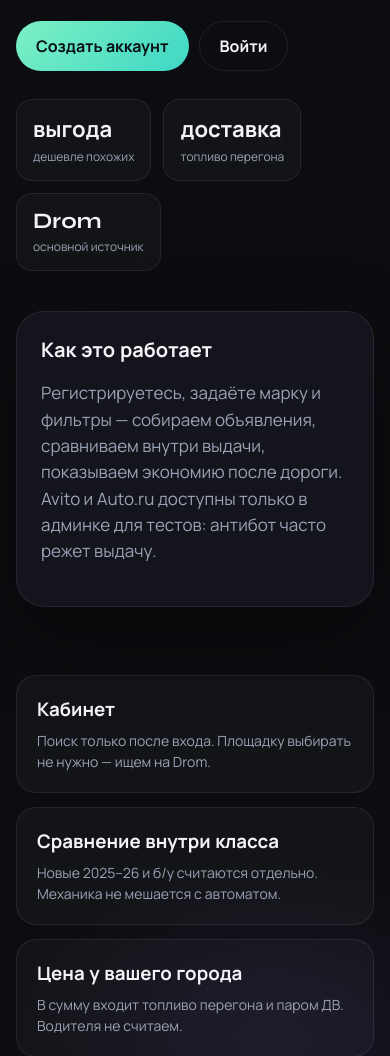
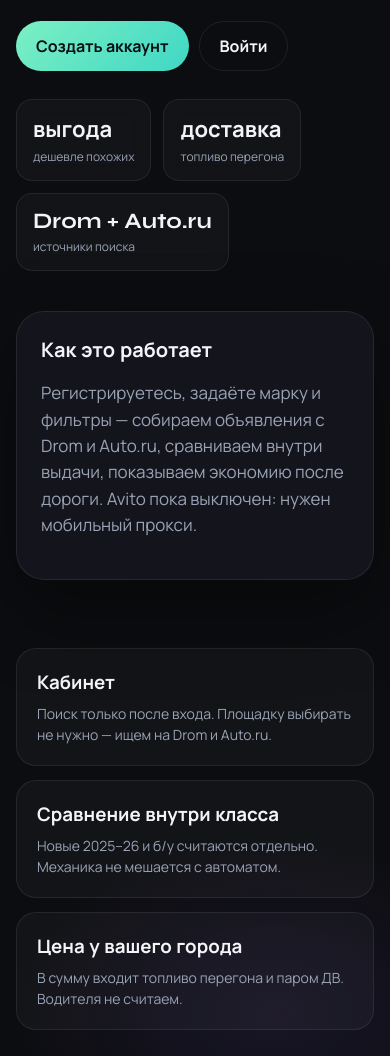
Before and after one commit to sentinel11-11/Dimas_Saas-MVP-parcers, a FastAPI app: page / in a window 390 px wide. Shown: the part 386-1442 px from the top of the page. Run offline with FastAPI, Linux system fonts and the light colour scheme.

Commit message:
Default user search to Drom and Auto.ru; leave Avito off.
Avito stays an admin-only checkbox until a mobile proxy is available.

Co-authored-by: arena-agent <297053741+arena-agent@users.noreply.github.com>

```diff
--- a/app/web/main.py
+++ b/app/web/main.py
@@ -300,7 +300,7 @@ async def search_cars(request: Request):
         return _login_redirect("/app")
     form = await request.form()
     data = {k: form.get(k) for k in form.keys()}
-    sources = ["drom"]
+    sources = ["drom", "autoru"]
     if user.is_admin:
         picked = form.getlist("sources")
         if picked:
@@ -327,9 +327,9 @@ async def create_search_job(request: Request):
     if not user:
         return JSONResponse({"error": "auth"}, status_code=401)
     form = await request.form()
-    sources = ["drom"]
+    sources = ["drom", "autoru"]
     if user.is_admin:
-        sources = form.getlist("sources") or ["drom"]
+        sources = form.getlist("sources") or ["drom", "autoru"]
     params = {
         "brand": form.get("brand"),
         "model": form.get("model"),
@@ -372,7 +372,7 @@ async def searches_save(request: Request):
     params = _form_params(
         brand=form.get("brand"),
         model=form.get("model"),
-        sources=["drom"],
+        sources=["drom", "autoru"],
         year_min=form.get("year_min") or 2018,
         year_max=form.get("year_max") or 2026,
         mileage_min=form.get("mileage_min") or 0,
--- a/templates/_search_fields.html
+++ b/templates/_search_fields.html
@@ -19,8 +19,8 @@
     <label>Источники (только админ / тест)</label>
     <div class="sources">
         <label class="source"><input type="checkbox" name="sources" value="drom" checked> Drom</label>
-        <label class="source"><input type="checkbox" name="sources" value="avito"> Avito</label>
-        <label class="source"><input type="checkbox" name="sources" value="autoru"> Auto.ru</label>
+        <label class="source"><input type="checkbox" name="sources" value="autoru" checked> Auto.ru</label>
+        <label class="source"><input type="checkbox" name="sources" value="avito"> Avito (выкл.)</label>
     </div>
 </div>
 {% endif %}
--- a/templates/admin.html
+++ b/templates/admin.html
@@ -12,7 +12,7 @@
         {% include "_nav.html" %}
         <p class="kicker">админ</p>
         <h1 style="font-size:40px;margin:8px 0 6px">Тест парсеров</h1>
-        <p class="lead">{{ proxy_line }}. Здесь можно включить Avito и Auto.ru. В кабинете пользователя всегда только Drom.</p>
+        <p class="lead">{{ proxy_line }}. У пользователей по умолчанию Drom и Auto.ru. Avito — только здесь, когда будет мобильный прокси.</p>
         <div class="panel search-card" id="search" style="margin:20px 0">
             <h2>Пробный поиск</h2>
             <form action="/admin/search" method="POST" id="searchForm">
--- a/templates/cabinet.html
+++ b/templates/cabinet.html
@@ -14,7 +14,7 @@
             <div>
                 <div class="kicker">личный кабинет</div>
                 <h1>Поиск</h1>
-                <p class="lead">{{ user.email }}{% if user.name %} · {{ user.name }}{% endif %}. Источник — Drom. Avito и Auto.ru здесь нет.</p>
+                <p class="lead">{{ user.email }}{% if user.name %} · {{ user.name }}{% endif %}. Ищем на Drom и Auto.ru. Avito подключим позже.</p>
             </div>
             <div class="panel search-card" id="search">
                 <h2>Собрать выдачу</h2>
--- a/templates/docs_body.html
+++ b/templates/docs_body.html
@@ -1,11 +1,11 @@
 <section class="docs" id="docs">
     <p class="kicker">документация</p>
     <h2 class="docs-title">Как устроен DIMAS</h2>
-    <p class="lead">DIMAS ищет объявления на выбранных площадках (Drom, по желанию Avito и Auto.ru) и сравнивает машины <em>друг с другом в этой выдаче</em>. «Типичная цена» — не средняя по всей России из внешней базы, а медиана похожих лотов, которые нашлись в <em>вашем</em> запросе. Плюс топливо перегона до вашего города, без оплаты водителя.</p>
+    <p class="lead">DIMAS ищет объявления на Drom и Auto.ru и сравнивает машины <em>друг с другом в этой выдаче</em>. Avito пока выключен. «Типичная цена» — медиана похожих лотов из <em>вашего</em> запроса, не средняя по России. Плюс топливо перегона до вашего города, без оплаты водителя.</p>
 
     <h3>1. Что происходит после «Подобрать»</h3>
     <ol class="docs-ol">
-        <li>Запрос уходит на Drom (по умолчанию). Avito и Auto.ru — по галочкам; их часто режет антибот.</li>
+        <li>Запрос уходит на Drom и Auto.ru. Avito не вызываем, пока нет мобильного прокси. Auto.ru антибот может обрезать выдачу.</li>
         <li>С карточек и детальных страниц читаются цена, год, пробег, мотор, коробка, привод, владельцы, ДТП, текст объявления — только то, что есть на сайте. Пропуски не заполняются.</li>
         <li>Одинаковые URL отбрасываются. Одна машина на двух площадках (год, марка, модель, пробег ±2500 км, цена ±4%) склеивается: в выдаче более дешёвое объявление, вторая ссылка — «то же ещё».</li>
         <li>Считается дорога до вашего города, затем оценка относительно похожих лотов.</li>
--- a/templates/index.html
+++ b/templates/index.html
@@ -27,18 +27,18 @@
                 <div class="stats">
                     <div class="stat"><b>выгода</b><span>дешевле похожих</span></div>
                     <div class="stat"><b>доставка</b><span>топливо перегона</span></div>
-                    <div class="stat"><b>Drom</b><span>основной источник</span></div>
+                    <div class="stat"><b>Drom + Auto.ru</b><span>источники поиска</span></div>
                 </div>
             </div>
             <div class="panel">
                 <h2>Как это работает</h2>
-                <p class="lead" style="max-width:none">Регистрируетесь, задаёте марку и фильтры — собираем объявления, сравниваем внутри выдачи, показываем экономию после дороги. Avito и Auto.ru доступны только в админке для тестов: антибот часто режет выдачу.</p>
+                <p class="lead" style="max-width:none">Регистрируетесь, задаёте марку и фильтры — собираем объявления с Drom и Auto.ru, сравниваем внутри выдачи, показываем экономию после дороги. Avito пока выключен: нужен мобильный прокси.</p>
             </div>
         </section>
         <section class="features" id="features">
             <article class="feature">
                 <h3>Кабинет</h3>
-                <p>Поиск только после входа. Площадку выбирать не нужно — ищем на Drom.</p>
+                <p>Поиск только после входа. Площадку выбирать не нужно — ищем на Drom и Auto.ru.</p>
             </article>
             <article class="feature">
                 <h3>Сравнение внутри класса</h3>
```
